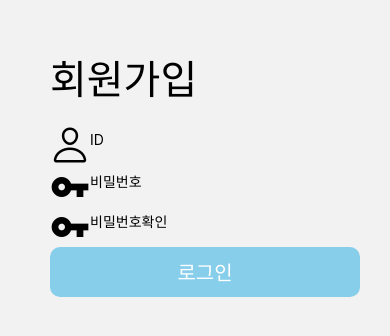
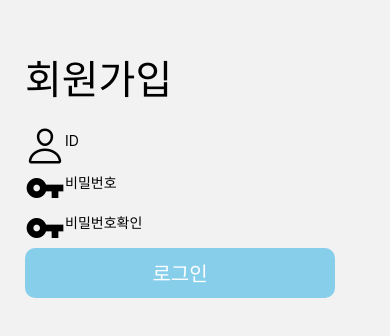
Before and after one commit to charBS0701/GNU_CLUB, a React Native app: screen /SignIn in a window 390 px wide. Shown: the part 128-464 px from the top of the page. Built offline with nearby package versions, Linux system fonts and the light colour scheme.

Commit message:
css 수정

```diff
--- a/routes/SignIn.js
+++ b/routes/SignIn.js
@@ -9,7 +9,7 @@ const Main = styled.View`
     justify-content: center;
     align-items: flex-start;
     margin-top: 45%;
-    margin-left: 50;
+    margin-left: 25px;
 `;
 
 const Content = styled.View`
@@ -63,16 +63,16 @@ const SignIn = ({navigation}) => {
         <Text style={styles.signText}>회원가입</Text>
         <View style={styles.flowDirection}>
             <Ionicons name="person-outline" size={40} color="black" />
-            <TextInput style={{marginBottom: "4%"}} placeholder="ID" fontSize={30} onChangeText={(text) => setId(text)} />
+            <TextInput style={{marginBottom: "4%", width: "80%"}} placeholder="ID" fontSize={30} onChangeText={(text) => setId(text)} />
         </View>
         <View style={styles.flowDirection}>
             <MaterialCommunityIcons name="key" size={40} color="black" />
-            <TextInput style={{marginBottom: "4%"}} placeholder="비밀번호" fontSize={30} onChangeText={(text) => setpw(text)} />
+            <TextInput style={{marginBottom: "4%", width: "80%"}} placeholder="비밀번호" fontSize={30} onChangeText={(text) => setpw(text)} />
       </View>
 
         <View style={styles.flowDirection}>
             <MaterialCommunityIcons name="key" size={40} color="black" />
-            <TextInput style={{marginBottom: "4%"}} placeholder="비밀번호확인" fontSize={30} onChangeText={(text) => setpwc(text)} />
+            <TextInput style={{marginBottom: "4%", width: "80%"}} placeholder="비밀번호확인" fontSize={30} onChangeText={(text) => setpwc(text)} />
       </View>
 
         <TouchableOpacity style={styles.buttons} onPress={apply}>
```
